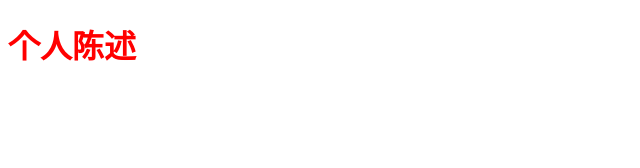
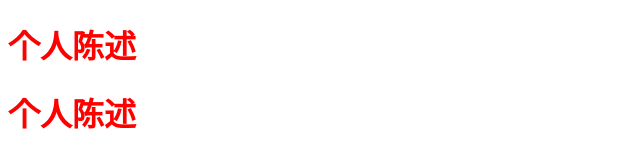
Before and after one commit to vicky-young/vicky_ps, a plain HTML site: page index.html in a window 1280 px wide. Shown: the whole page, without its empty margins (0-640 px from the left). Drawn offline with Linux system fonts and the light colour scheme.

Commit message:
second commit

```diff
--- a/index.html
+++ b/index.html
@@ -14,6 +14,7 @@
     <div>
         <div class="box">
             <h1>个人陈述</h1>
+            <h1>个人陈述</h1>
         </div>
     </div>
 
```
